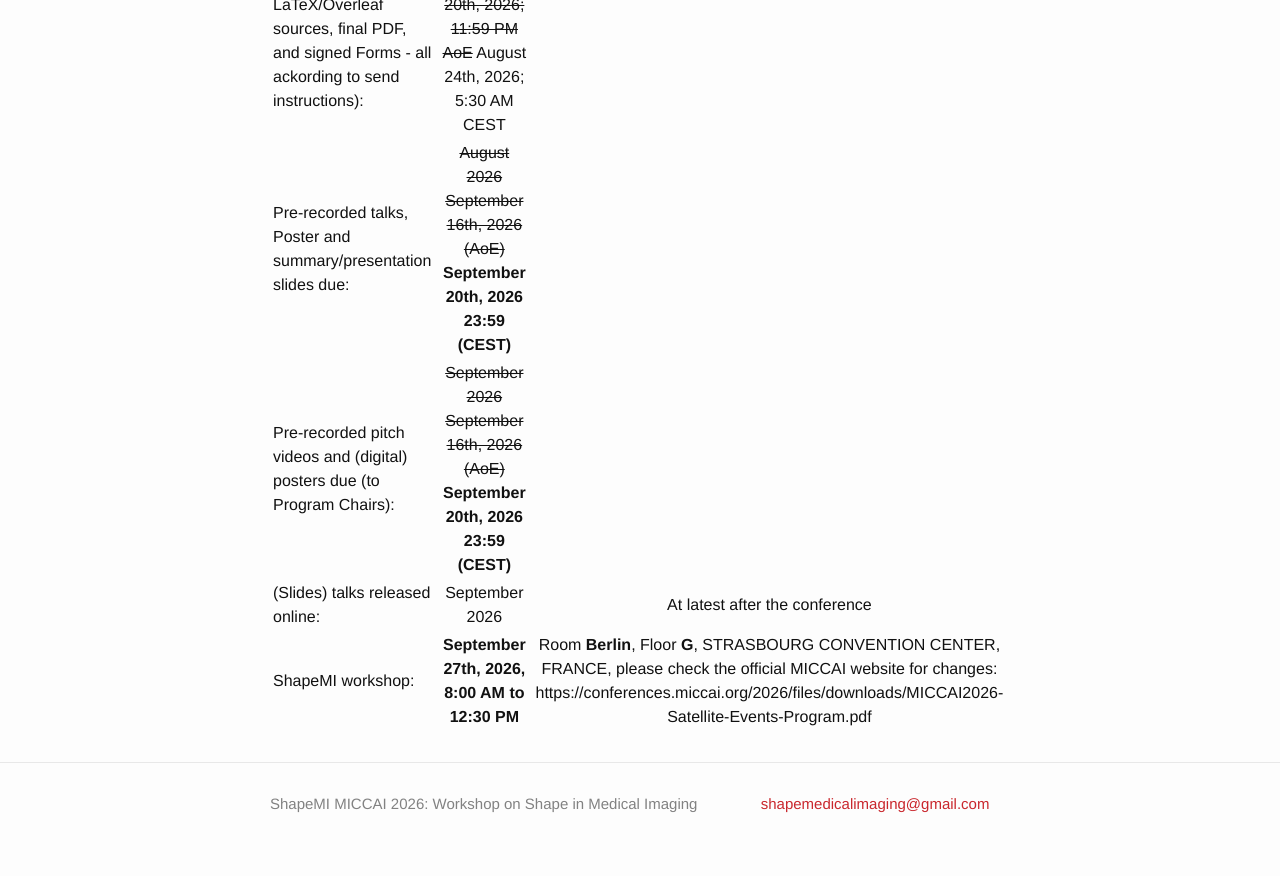
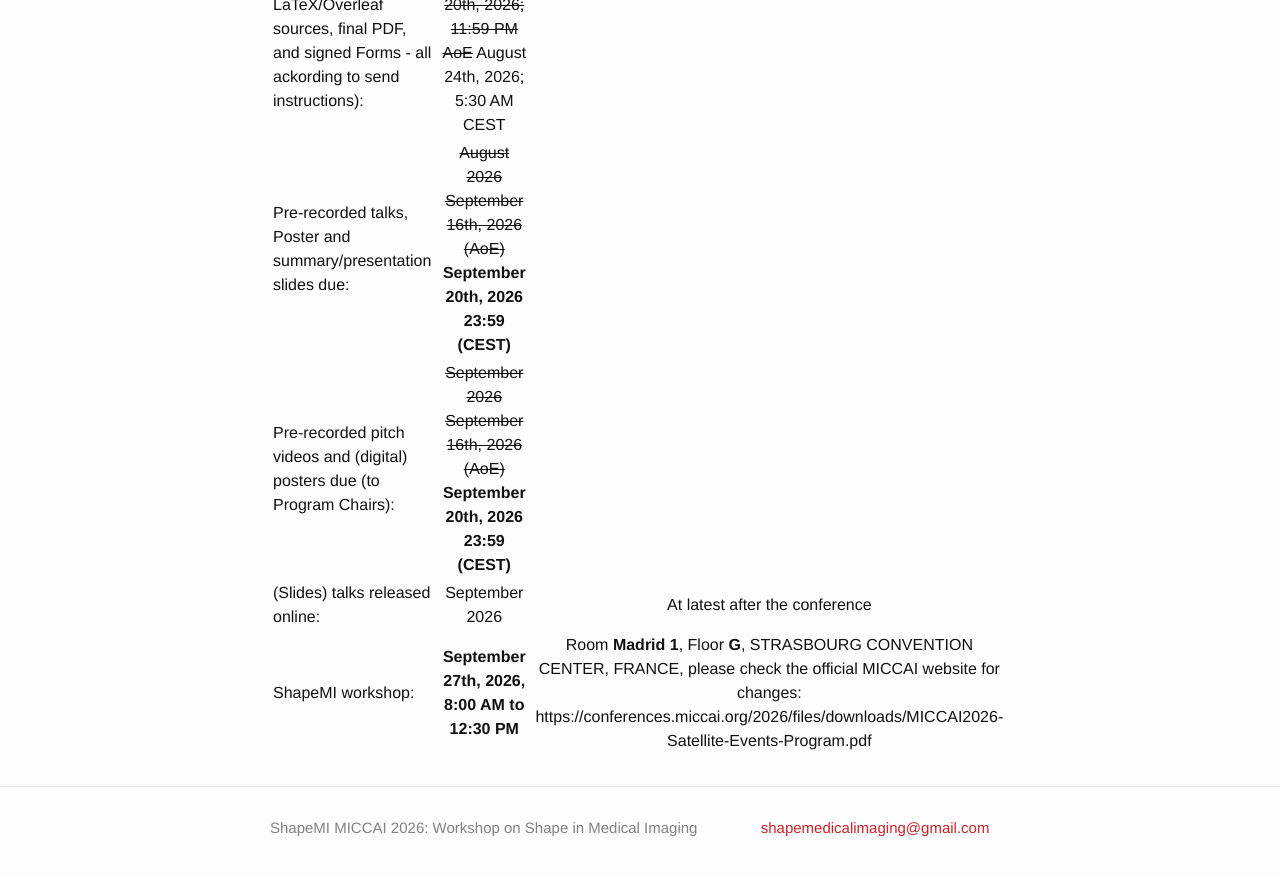
Before and after one commit to shapemi/shapemi.github.io, a Jekyll site: the page built from dates/index.md, in a window 1280 px wide and 900 px high, scrolled down 701 px. Shown: the top 876 px of the window. Built offline with Jekyll 4.4.1, drawn with Linux system fonts in a browser that asks for light colours.

Commit message:
Update ShapeMI workshop room details

```diff
--- a/dates/index.md
+++ b/dates/index.md
@@ -16,4 +16,4 @@ order: 5
 | Pre-recorded talks, Poster and summary/presentation slides due: | ~~August 2026~~ ~~September 16th, 2026 (AoE)~~ **September 20th, 2026 23:59 (CEST)**| |
 | Pre-recorded pitch videos and (digital) posters due (to Program Chairs): | ~~September 2026~~ ~~September 16th, 2026 (AoE)~~ **September 20th, 2026 23:59 (CEST)** | |
 | (Slides) talks released online: | September 2026 | At latest after the conference |
-| ShapeMI workshop: | **September 27th, 2026, 8:00 AM to 12:30 PM** | Room **Berlin**, Floor **G**, STRASBOURG CONVENTION CENTER, FRANCE, please check the official MICCAI website for changes: https://conferences.miccai.org/2026/files/downloads/MICCAI2026-Satellite-Events-Program.pdf |
+| ShapeMI workshop: | **September 27th, 2026, 8:00 AM to 12:30 PM** | Room **Madrid 1**, Floor **G**, STRASBOURG CONVENTION CENTER, FRANCE, please check the official MICCAI website for changes: https://conferences.miccai.org/2026/files/downloads/MICCAI2026-Satellite-Events-Program.pdf |
```
